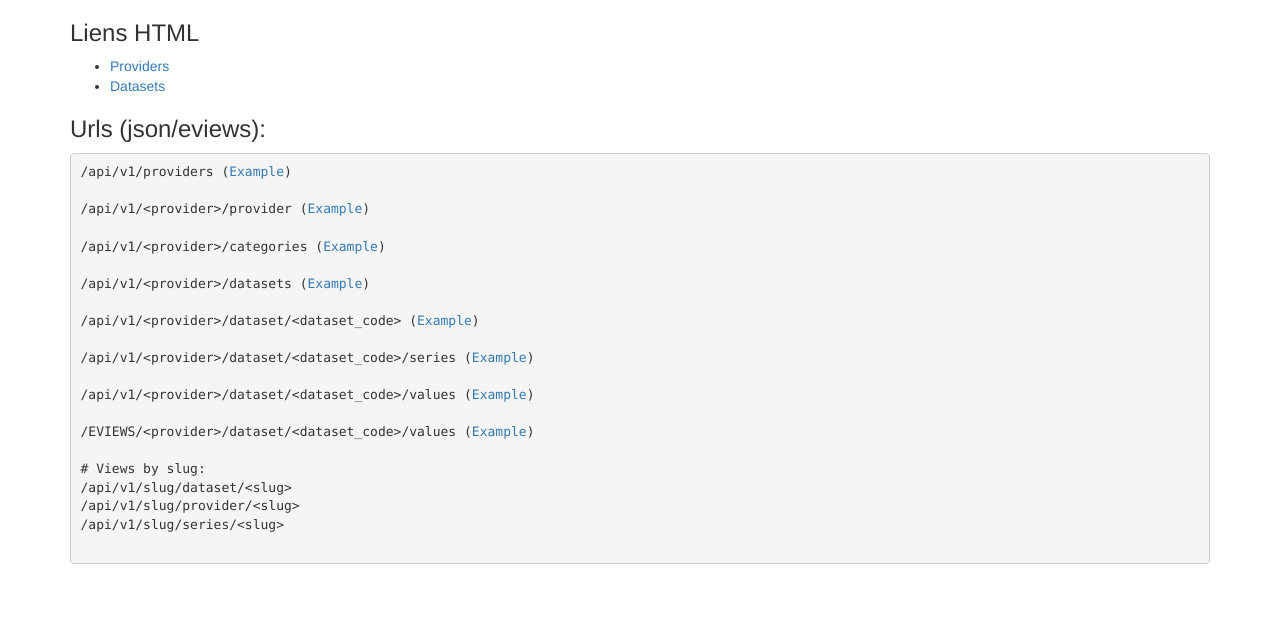
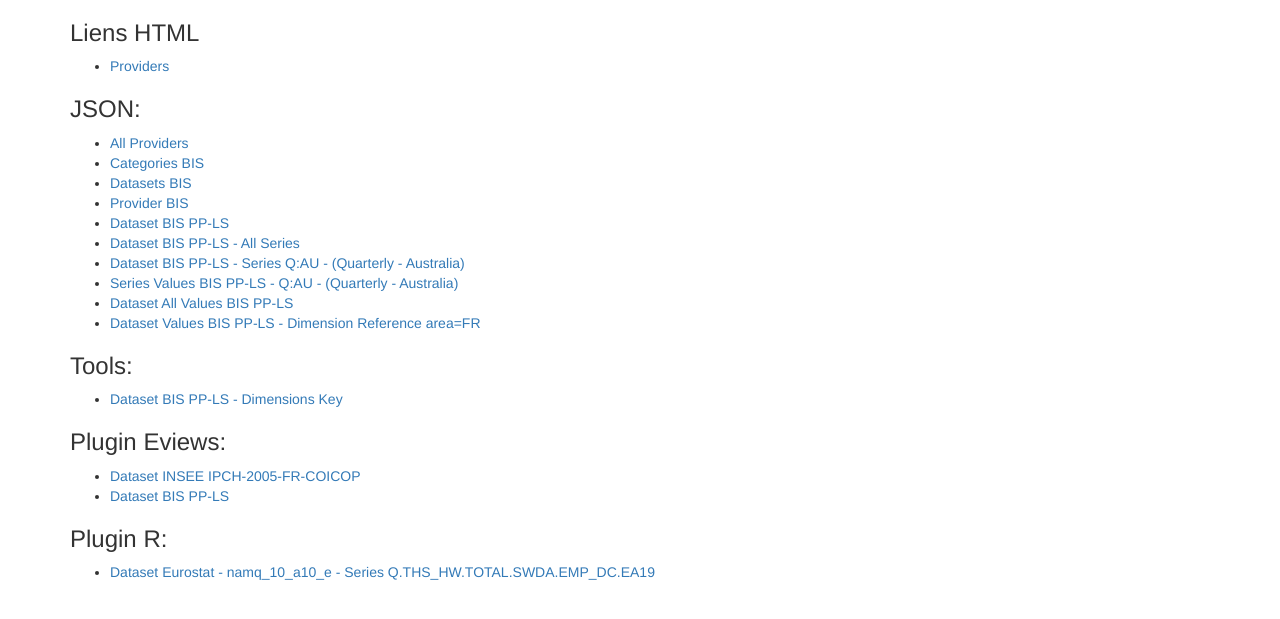
Before and after one commit to Widukind/widukind-api, a Python web app: template widukind_api/templates/index.html in a window 1280 px wide. Shown: the top 619 px of the page. Run offline with Jinja, Linux system fonts and the light colour scheme; the template is opened without the code that fills it, so the values that code supplies are empty; some libraries are stand-ins or nearby versions.

Commit message:
updates all templates

```diff
--- a/widukind_api/templates/index.html
+++ b/widukind_api/templates/index.html
@@ -4,35 +4,67 @@
 
 <h3>Liens HTML</h3>
 <ul>
-	<li><a href="{{ url_for("COMMON.html-providers") }}">Providers</a></li>
-	<li><a href="{{ url_for("COMMON.html-datasets") }}">Datasets</a></li>
+	<li><a target="_blank" href="{{ url_for("html.providers") }}">Providers</a></li>
+{#
+	<li><a target="_blank" href="{{ url_for("html.datasets") }}">Datasets</a></li>
+#}
 </ul>
 
-<h3>Urls (json/eviews):</h3>
+<h3>JSON:</h3>
 
-<pre>
-/api/v1/providers (<a target="_blank" href="{{ request.url }}api/v1/providers">Example</a>)
+{#/api/v1/category/&lt;slug&gt; (<a target="_blank" href="{{ url_for("json.category", slug="bis") }}">Categories BIS</a>)#}
 
-/api/v1/&lt;provider&gt;/provider (<a target="_blank" href="{{ request.url }}api/v1/BIS/provider">Example</a>)
+<ul>
+<li>
+<a target="_blank" href="{{ url_for("json.providers") }}">All Providers</a>
+</li>
+<li>
+<a target="_blank" href="{{ url_for("json.categories", provider="bis") }}">Categories BIS</a>
+</li>
+<li>
+<a target="_blank" href="{{ url_for("json.datasets", provider="bis") }}">Datasets BIS</a>
+</li>
+<li>
+<a target="_blank" href="{{ url_for("json.provider", slug="bis") }}">Provider BIS</a>
+</li>
+<li>
+<a target="_blank" href="{{ url_for("json.dataset", slug="bis-pp-ls") }}">Dataset BIS PP-LS</a>
+</li>
+<li>
+<a target="_blank" href="{{ url_for("json.series-list", dataset="bis-pp-ls") }}">Dataset BIS PP-LS - All Series </a>
+</li>
+<li>
+<a target="_blank" href="{{ url_for("json.series", slug="bis-pp-ls-q-au") }}">Dataset BIS PP-LS - Series Q:AU - (Quarterly - Australia)</a>
+</li>
+<li>
+<a target="_blank" href="{{ url_for("json.series-values", slug="bis-pp-ls-q-au") }}">Series Values BIS PP-LS - Q:AU - (Quarterly - Australia)</a>
+</li>
+<li>
+<a target="_blank" href="{{ url_for("json.dataset-values", slug="bis-pp-ls") }}">Dataset All Values BIS PP-LS</a>
+</li>
+<li>
+<a target="_blank" href="{{ url_for("json.dataset-values", slug="bis-pp-ls") }}?Reference area=FR">Dataset Values BIS PP-LS - Dimension {{ "Reference area=FR"|safe }}</a>
+</li>
+</ul>
 
-/api/v1/&lt;provider&gt;/categories (<a target="_blank" href="{{ request.url }}api/v1/BIS/categories">Example</a>)
+<h3>Tools:</h3>
 
-/api/v1/&lt;provider&gt;/datasets (<a target="_blank" href="{{ request.url }}api/v1/BIS/datasets">Example</a>)
+<ul>
+	<li><a target="_blank" href="{{ url_for("json.dataset-dimensions-key", slug="bis-pp-ls") }}">Dataset BIS PP-LS - Dimensions Key</a></li>
+</ul>
 
-/api/v1/&lt;provider&gt;/dataset/&lt;dataset_code&gt; (<a target="_blank" href="{{ request.url }}api/v1/BIS/dataset/PP-LS">Example</a>)
+<h3>Plugin Eviews:</h3>
 
-/api/v1/&lt;provider&gt;/dataset/&lt;dataset_code&gt;/series (<a target="_blank" href="{{ request.url }}api/v1/BIS/dataset/PP-LS/series">Example</a>)
+<ul>
+	<li><a target="_blank" href="{{ url_for("eviews.values-by-slug", slug="insee-ipch-2005-fr-coicop") }}?frequency=M&limit=100">Dataset INSEE IPCH-2005-FR-COICOP</a></li>
+	<li><a target="_blank" href="{{ url_for("eviews.values-by-slug", slug="bis-pp-ls") }}">Dataset BIS PP-LS</a></li>
+</ul>
 
-/api/v1/&lt;provider&gt;/dataset/&lt;dataset_code&gt;/values (<a target="_blank" href="{{ request.url }}api/v1/BIS/dataset/PP-LS/values">Example</a>)
+<h3>Plugin R:</h3>
 
-/EVIEWS/&lt;provider&gt;/dataset/&lt;dataset_code&gt;/values (<a target="_blank" href="{{ request.url }}EVIEWS/BIS/dataset/PP-LS/values">Example</a>)
-
-# Views by slug:
-/api/v1/slug/dataset/&lt;slug&gt;
-/api/v1/slug/provider/&lt;slug&gt;
-/api/v1/slug/series/&lt;slug&gt;
-
-</pre>
+<ul>
+	<li><a target="_blank" href="{{ url_for("r.series", slug="eurostat-namq-10-a10-e-q-ths-hw-total-swda-emp-dc-ea19") }}">Dataset Eurostat - namq_10_a10_e - Series Q.THS_HW.TOTAL.SWDA.EMP_DC.EA19</a></li>
+</ul>
 
 
 {% endblock %}
--- a/widukind_api/templates/providers.html
+++ b/widukind_api/templates/providers.html
@@ -9,7 +9,7 @@
 <ul>
 {% for provider in providers %}
 	<li>
-		<a href="{{ url_for(".provider-by-slug", slug=provider.slug) }}">{{ provider.name}}</a>
+		<a href="{{ url_for("html.datasets-by-provider", provider=provider.slug) }}">{{ provider.name}}</a>
 	</li>
 {% endfor %}
 </ul>
```
Also changed, not shown: widukind_api/templates/datasets.html (+7 -4 lines).
